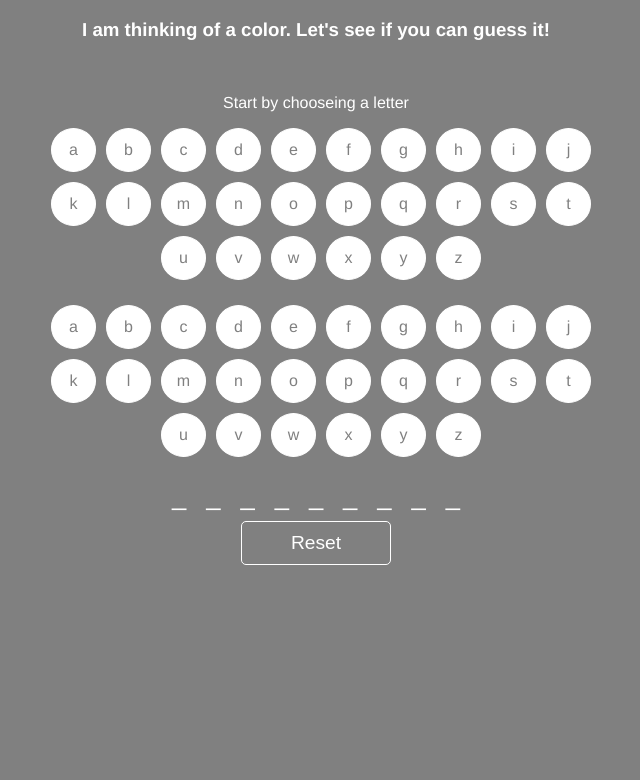
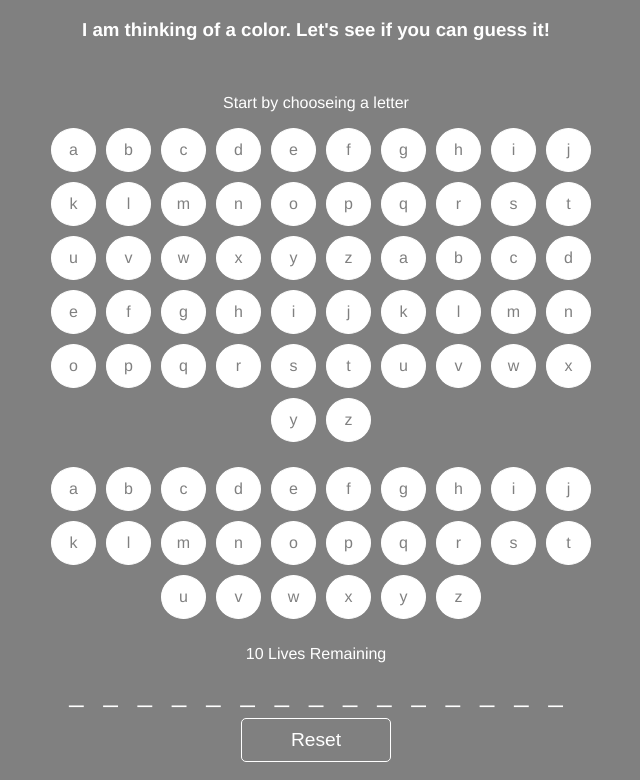
Before and after one commit to Gruebes/Hangman-Game, a plain HTML site: page index.html in a window 1280 px wide. Both pictures are taken after a click on the button "Reset". Shown: the part 61-841 px from the top of the page, without its empty margins (324-964 px from the left). Before the commit the page ends 800 px from the top, so only its background shows below. Drawn offline with nearby package versions, Linux system fonts and the light colour scheme.

Commit message:
Fixed lives counter and response messages for win and lose

```diff
--- a/assets/css/styles.css
+++ b/assets/css/styles.css
@@ -15,7 +15,7 @@ body {
 	margin:0 auto;
 }
 
-#alphabet {
+.alphabet {
 	display: flex;
 	flex-flow: row wrap;
 	justify-content: center;
@@ -24,7 +24,7 @@ body {
 	max-width:550px;
 }
 
-#alphabet li {
+.alphabet li {
 	width:35px;
 	height:30px;
 	margin-left: 10px;
@@ -38,7 +38,7 @@ body {
 	border: solid 1px white;
 }
 
-#alphabet li:hover {
+.alphabet li:hover {
 	background-color: grey;
 	border: solid 1px white;
 	color: white;
@@ -50,26 +50,21 @@ body {
 	justify-content: center;
 }
 
-#my-word {
+.my-word {
 	display: flex;
 	flex-direction: row;
 	margin: 0;
 	padding: 0;
 }
 
-#my-word li {
+.my-word li {
 	list-style: none;
 	margin: 0;
 	padding: 0 10px;
 	font-size:1.6em;
 }
 
-#hold, #mylives {
-	display: block;
-	clear: both;
-}
-
-#mylives{
+.mylives{
   font-size:1.6em;
   text-align:center;
   display:block;
--- a/assets/javascript/game.js
+++ b/assets/javascript/game.js
@@ -10,85 +10,111 @@ window.onload = function() {
 		'i', 'j', 'k', 'l', 'm', 'n', 'o', 'p', 'q', 'r', 's',
 		't', 'u', 'v', 'w', 'x', 'y', 'z'];
 
-	// // Show alphabet cloices on screen
-	var buttons = function () {
-		// creates unordered list for letters
-		myButtons = document.querySelector('#buttons');
-		letters = document.createElement('ul');
+	var words = ["blue", "red", "green", "yellow", "orange", "brown", "black", "purple"];
+	var word = '';
+	var guess = '';
 
-		// creates list itesms of buttons and letters
-		for (var i = 0; i < alphabet.length; i++) {
-			letters.id = 'alphabet'; //letters.setAttribute('id', 'alphabet')
-			list = document.createElement('li');
-			list.id = 'letter'; //list.setAttribute('id', 'letter')
-			list.innerHTML = alphabet[i];
-			// checks guess against word[i].length
-			lookUp();
+    var lives ;   // Lives
+    var showLives = document.getElementById("mylives");
+
+    function InitializeGame() {
+
+		// Generate a random word and store it
+		word = words[Math.floor(Math.random() * words.length)];
+		console.log(word);
+		InitializeButtons();
+
+		guesses = [];
+	    lives = 10;
+	    console.log(lives);
+	    correct = 0;
+
+		InitializeBlanks();
+		comments();
+
+	}
+
+	InitializeGame();
+
+	$('.char').on('click', function() {
+
+			var guess = $(this).text();
+
+			console.log('Guess: '+guess);
+
+			guesses.push(guess);
 
 
-			myButtons.appendChild(letters);
-			letters.appendChild(list);
+			for(var i = 0; i < word.length; i++) {
+				if(word[i] === guess) {
+					$('.guess' + [i]).html(guess);
+					correct += 1;
+
+
+					// console.log('correct: '+correct);
+				}
+			}
+
+
+			var life = (word.indexOf(guess));
+			if (life === -1) {
+				lives -=1;
+				comments();
+			} else {
+					comments();
+			}
+
+			console.log('life: '+life);
+			console.log('lives: '+lives);
+			console.log('correct: '+correct);
+			console.log('Guesses: '+guesses);
+			console.log('__________');
+	});
+
+	// // Show alphabet cloices on screen
+	function InitializeButtons() {
+
+		$('#buttons').append($('<ul>').addClass('alphabet'));
+
+		for(var i = 0; i < alphabet.length; i++) {
+			$('.alphabet').append(($('<li>').addClass('char')).append(alphabet[i]));
+
+			// lookUp();
 		}
 	}
 
 	// Show spaces equivelent to the length of word generated
-	blanks = function () {
-		wordHolder = document.querySelector('#holder');
-		correct = document.createElement('ul');
+	 function InitializeBlanks() {
+		$('#holder').append($('<ul>').addClass('my-word'));
 
 		for (var i = 0; i < word.length; i++) {
-			correct.id = 'my-word' ; //correct.setAttribute('id', 'my-word')
-			geuss = document.createElement('li');
-			geuss.class = 'guess' ; //guess.setAttribute('class', 'guess')
-			geuss.innerHTML = '_'
-			//
-			guesses.push(geuss);
-			wordHolder.appendChild(correct);
-			correct.appendChild(geuss);
+			$('.my-word').append(($('<li>').addClass('guess' + [i])).append('_'));
+
 		}
 	}
 
-	// OnClick Check
-	lookUp = function () {
-		list.onclick = function () {
-			var guess = (this.innerHTML);
-
-			console.log(guess);
-
-			for(var i = 0; i < word.length; i++){
-				if(word[i] === guess) {
-					guesses[i].innerHTML = guess;
+	// Show lives
+    function comments() {
+    showLives.innerHTML =  lives + " Lives Remaining ";
+    if (lives < 1) {
+      showLives.innerHTML = "Game Over";
     }
-
-			}
+    if (correct >= word.length) {
+        showLives.innerHTML = "You Win!";
       }
   }
 
-	init = function () {
-
-		var words = ["blue", "red", "green", "yellow", "orange", "brown", "black", "purple"];
-
-		// Generate a random word and store it
-		word = words[Math.floor(Math.random() * words.length)];
-		console.log(word);
-
-		guesses = [];
-
-		blanks();
-		buttons();
-	}
-
-	init();
 
 	// Reset
  	document.getElementById('reset').onclick = function() {
 		// correct.parentNode.removeChild(correct);
 		// letters.parentNode.removeChild(letters);
 
-    $('#holder').remove('ul');
-    // $('#my-word').remove('div');
+    // $('#holder').removeClass('my-word');
+    // $('#my-word').removeClass('div');
 
-    init();
+    // .empty();
+
+    InitializeGame();
   }
 }
-// });
--- a/index.html
+++ b/index.html
@@ -27,7 +27,7 @@
 
 	<p>Start by chooseing a letter</p>
 	<div id="buttons"></div>
-
+	<p id="mylives"></p>
 	<div id="holder"></div>
 
 	<button id="reset">Reset</button>
```
Lines whose indentation alone changed are shown as unchanged.
